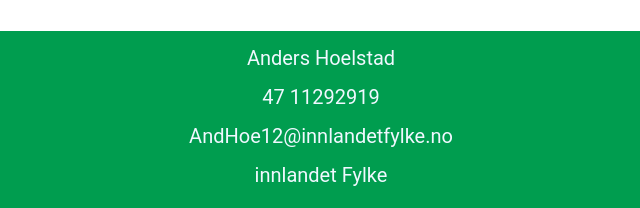
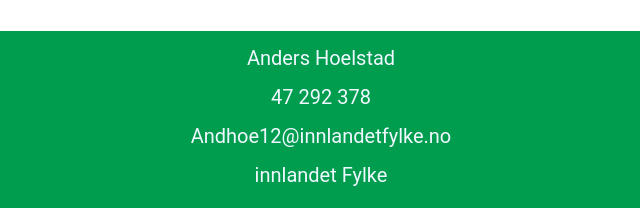
Before and after one commit to AndersPanders123/HalvsAArsOppgave, a plain HTML site: page public/leggtil.html in a window 1280 px wide. Shown: the part 589-797 px from the top of the page, 319-959 px from the left. Drawn offline with Linux system fonts and the light colour scheme; a web font is replaced by a local one.

Commit message:
fine tuning

```diff
--- a/public/leggtil.html
+++ b/public/leggtil.html
@@ -3,7 +3,7 @@
 <head>
     <meta charset="UTF-8">
     <meta name="viewport" content="width=device-width, initial-scale=1.0">
-    <title>KTTUtlån/LeggTil</title>
+    <title>KTT Utlån/LeggTil</title>
     <link rel="stylesheet" href="style.css">
 </head>
 <body>
@@ -43,10 +43,10 @@
                 Anders Hoelstad
             </div>
             <div>
-                47 11292919
+                47 292 378
             </div>
             <div>
-                AndHoe12@innlandetfylke.no
+                Andhoe12@innlandetfylke.no
             </div>
             <div>
                 innlandet Fylke
```
Also changed, not shown: public/index.html (+2 -2 lines).
